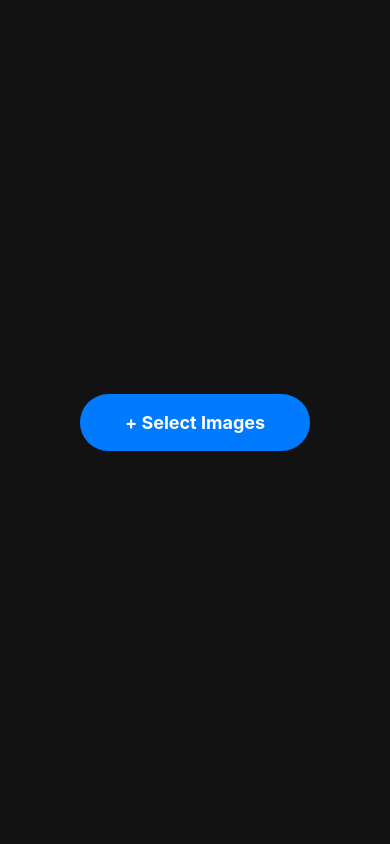
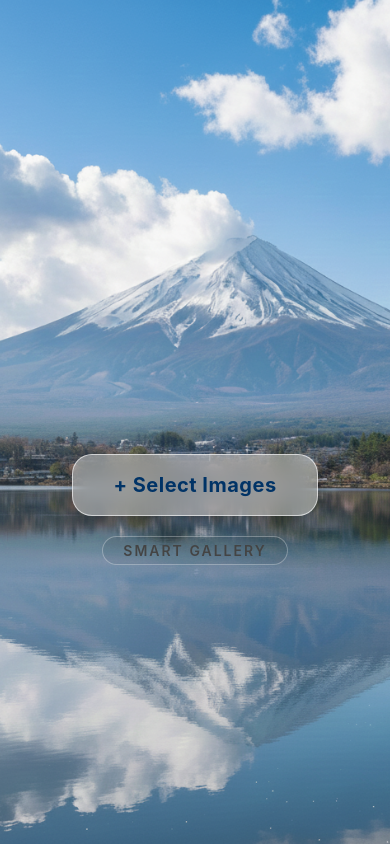
Before and after one commit to phildunn1981/SmartGallery, a React Native app: screen / in a window 390 px wide. Built offline with nearby package versions, Linux system fonts and the light colour scheme.

Commit message:
Update App.js

```diff
--- a/App.js
+++ b/App.js
@@ -1,10 +1,15 @@
 import React, { useState, useEffect } from 'react';
-import { StyleSheet, View, TouchableOpacity, Text, Modal, StatusBar, Platform, SafeAreaView, Image } from 'react-native';
+import {
+  StyleSheet, View, TouchableOpacity, Text, Modal,
+  StatusBar, Platform, SafeAreaView, Image, ImageBackground
+} from 'react-native';
 import * as ImagePicker from 'expo-image-picker';
 import * as Sharing from 'expo-sharing';
 import ImageViewer from 'react-native-image-zoom-viewer';
 import * as NavigationBar from 'expo-navigation-bar';
 import * as ScreenOrientation from 'expo-screen-orientation';
+
+const BG_IMAGE = require('./assets/fuji.jpg');
 
 export default function App() {
   const [images, setImages] = useState([]);
@@ -17,8 +22,8 @@ export default function App() {
       try {
         await ScreenOrientation.unlockAsync();
         if (Platform.OS === 'android') {
-          await NavigationBar.setBackgroundColorAsync('#000000');
-          await NavigationBar.setButtonStyleAsync('light');
+          await NavigationBar.setBackgroundColorAsync('#ffffff');
+          await NavigationBar.setButtonStyleAsync('dark');
         }
       } catch (e) { console.log("Orientation error:", e); }
     }
@@ -26,9 +31,7 @@ export default function App() {
   }, []);
 
   const pickImages = async () => {
-    // We reset visibility so the viewer component remounts with new data
     setIsViewerVisible(false);
-
     let result = await ImagePicker.launchImageLibraryAsync({
       mediaTypes: ImagePicker.MediaTypeOptions.Images,
       allowsMultipleSelection: true,
@@ -39,7 +42,6 @@ export default function App() {
       const formatted = result.assets.map(asset => ({ url: asset.uri }));
       setImages(formatted);
       setRotation(0);
-      // SPEED FIX: Reduced delay to 10ms for near-instant transition
       setTimeout(() => setIsViewerVisible(true), 10);
     }
   };
@@ -56,18 +58,34 @@ export default function App() {
 
   return (
     <View style={styles.container}>
-      <StatusBar barStyle="light-content" backgroundColor="#000000" translucent={false} />
+      <StatusBar barStyle="dark-content" backgroundColor="transparent" translucent={true} />
 
-      <View style={styles.center}>
-        <TouchableOpacity style={styles.startBtn} onPress={pickImages}>
-          <Text style={styles.startBtnText}>+ Select Images</Text>
-        </TouchableOpacity>
-      </View>
+      <ImageBackground source={BG_IMAGE} style={styles.background} resizeMode="cover">
+        <View style={styles.overlay}>
+          <View style={styles.center}>
+
+            {/* GLASSMORPHISM BUTTON */}
+            <TouchableOpacity
+              activeOpacity={0.7}
+              style={styles.glassBtn}
+              onPress={pickImages}
+            >
+              <Text style={styles.glassBtnText}>+ Select Images</Text>
+            </TouchableOpacity>
+
+            {/* GLASSMORPHISM SUBTITLE */}
+            <View style={styles.glassSubtitleContainer}>
+              <Text style={styles.subtitleText}>Smart Gallery</Text>
+            </View>
+
+          </View>
+        </View>
+      </ImageBackground>
 
       <Modal
         visible={isViewerVisible}
         transparent={false}
-        animationType="none" // SPEED FIX: Instant appearance without sliding/fading
+        animationType="none"
         onRequestClose={() => setIsViewerVisible(false)}
       >
         <View style={{ flex: 1, backgroundColor: 'black' }}>
@@ -111,7 +129,7 @@ export default function App() {
                     style={styles.minimalShareBtn}
                     onPress={() => handleShare(images[index].url)}
                   >
-                    <Text numberOfLines={1} style={styles.minimalShareText}>📤 Share This One</Text>
+                    <Text numberOfLines={1} style={styles.minimalShareText}>📤 Share This Image</Text>
                   </TouchableOpacity>
                 </SafeAreaView>
               )
@@ -124,10 +142,58 @@ export default function App() {
 }
 
 const styles = StyleSheet.create({
-  container: { flex: 1, backgroundColor: '#121212' },
-  center: { flex: 1, justifyContent: 'center', alignItems: 'center' },
-  startBtn: { backgroundColor: '#007AFF', paddingVertical: 18, paddingHorizontal: 45, borderRadius: 30 },
-  startBtnText: { color: 'white', fontWeight: 'bold', fontSize: 18 },
+  container: { flex: 1, backgroundColor: '#FFFFFF' },
+  background: { flex: 1, width: '100%', height: '100%' },
+  overlay: {
+    flex: 1,
+    backgroundColor: 'rgba(255,255,255,0.05)',
+    justifyContent: 'center',
+    alignItems: 'center'
+  },
+  center: {
+    alignItems: 'center',
+    marginTop: '45%'
+  },
+
+  // NEW GLASS STYLES
+  glassBtn: {
+    backgroundColor: 'rgba(255, 255, 255, 0.4)', // Semi-transparent white
+    paddingVertical: 18,
+    paddingHorizontal: 40,
+    borderRadius: 20,
+    borderWidth: 1.5,
+    borderColor: 'rgba(255, 255, 255, 0.6)', // Bright border for "edge" effect
+    backdropFilter: 'blur(10px)', // Note: Only works on Web/iOS with specific setups, so we use opacity for Android compatibility
+    shadowColor: '#000',
+    shadowOffset: { width: 0, height: 10 },
+    shadowOpacity: 0.1,
+    shadowRadius: 10,
+    elevation: 5,
+  },
+  glassBtnText: {
+    color: '#003366', // Deep blue text to contrast with the glass
+    fontWeight: 'bold',
+    fontSize: 20,
+    letterSpacing: 0.5
+  },
+  glassSubtitleContainer: {
+    marginTop: 20,
+    backgroundColor: 'rgba(0, 0, 0, 0.05)',
+    paddingHorizontal: 20,
+    paddingVertical: 5,
+    borderRadius: 30,
+    borderWidth: 1,
+    borderColor: 'rgba(255, 255, 255, 0.3)',
+  },
+  subtitleText: {
+    color: '#444',
+    fontSize: 14,
+    fontWeight: '600',
+    textTransform: 'uppercase',
+    letterSpacing: 2
+  },
+
+  // VIEWER STYLES
   headerContainer: { position: 'absolute', top: 40, left: 0, right: 0, zIndex: 100, flexDirection: 'row', justifyContent: 'space-evenly', paddingHorizontal: 10 },
   headerBtn: { backgroundColor: 'rgba(0,0,0,0.6)', paddingVertical: 8, paddingHorizontal: 12, borderRadius: 12 },
   headerBtnText: { color: 'white', fontWeight: 'bold', fontSize: 13 },
@@ -138,14 +204,13 @@ const styles = StyleSheet.create({
     zIndex: 999
   },
   minimalShareBtn: {
-    backgroundColor: 'rgba(255, 255, 255, 0.15)',
+    backgroundColor: 'rgba(255, 255, 255, 0.95)',
     paddingVertical: 12,
     paddingHorizontal: 22,
     borderRadius: 25,
-    borderWidth: 1,
-    borderColor: 'rgba(255, 255, 255, 0.3)',
     flexDirection: 'row',
-    alignItems: 'center'
+    alignItems: 'center',
+    elevation: 3
   },
-  minimalShareText: { color: 'white', fontWeight: 'bold', fontSize: 14 }
+  minimalShareText: { color: '#000', fontWeight: 'bold', fontSize: 14 }
 });
```
